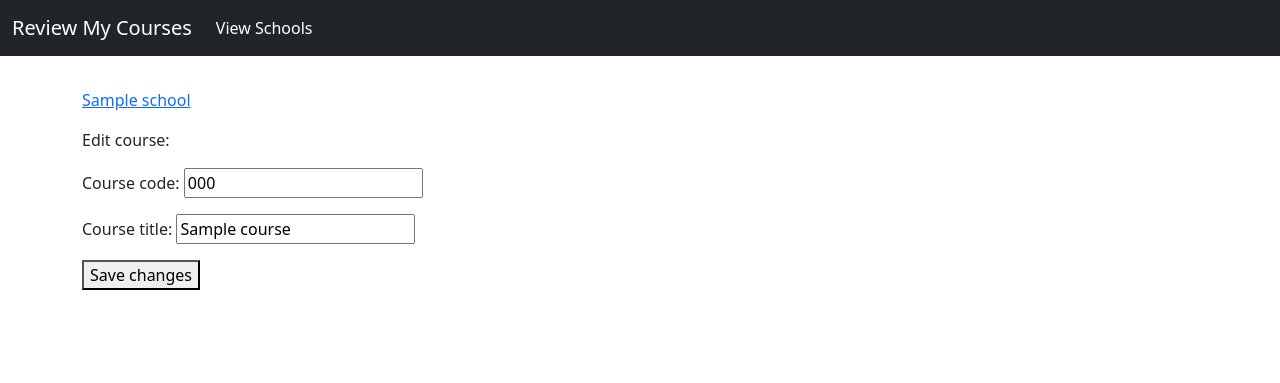
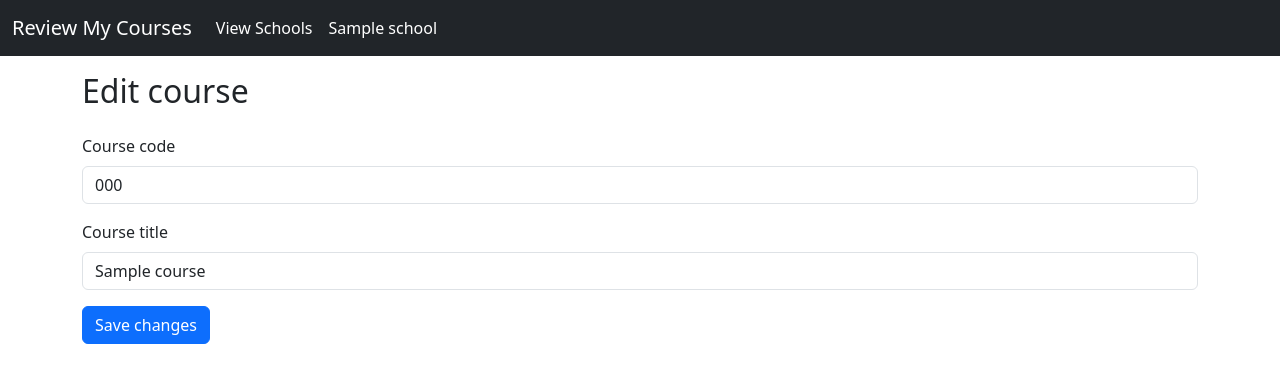
Before and after one commit to nkallem/review_my_courses, a Django app: page /edit_course/1/ in a window 1280 px wide. Shown: the top 383 px of the page. Run offline with Django 4.2, Linux system fonts and the light colour scheme; tables that the repository leaves empty hold one stand-in row (values such as "Sample post"); some libraries are stand-ins or nearby versions.

Commit message:
Adding styling for edit_course.html

```diff
--- a/review_my_courses/templates/review_my_courses/edit_course.html
+++ b/review_my_courses/templates/review_my_courses/edit_course.html
@@ -1,13 +1,23 @@
 {% extends "review_my_courses/base.html" %}
+{% load django_bootstrap5 %}
+
+{% block page_nav %}
+    <li class="nav-item">
+        <a class="nav-link active" aria-current="page"
+           href="{% url 'review_my_courses:school' school.id %}">{{ school.name }}</a>
+    </li>
+{% endblock page_nav %}
+
+{% block page_header %}
+    <h2>Edit course</h2>
+{% endblock page_header %}
 
 {% block content %}
 
-    <p><a href="{% url 'review_my_courses:school' school.id %}">{{ school.name }}</a></p>
-    <p>Edit course:</p>
     <form action="{% url 'review_my_courses:edit_course' course.id %}" method='post'>
         {% csrf_token %}
-        {{ form.as_p }}
-        <button name='submit'>Save changes</button>
+        {% bootstrap_form form %}
+        <button name='submit' class="btn btn-primary">Save changes</button>
     </form>
 
 {% endblock content %}
```
